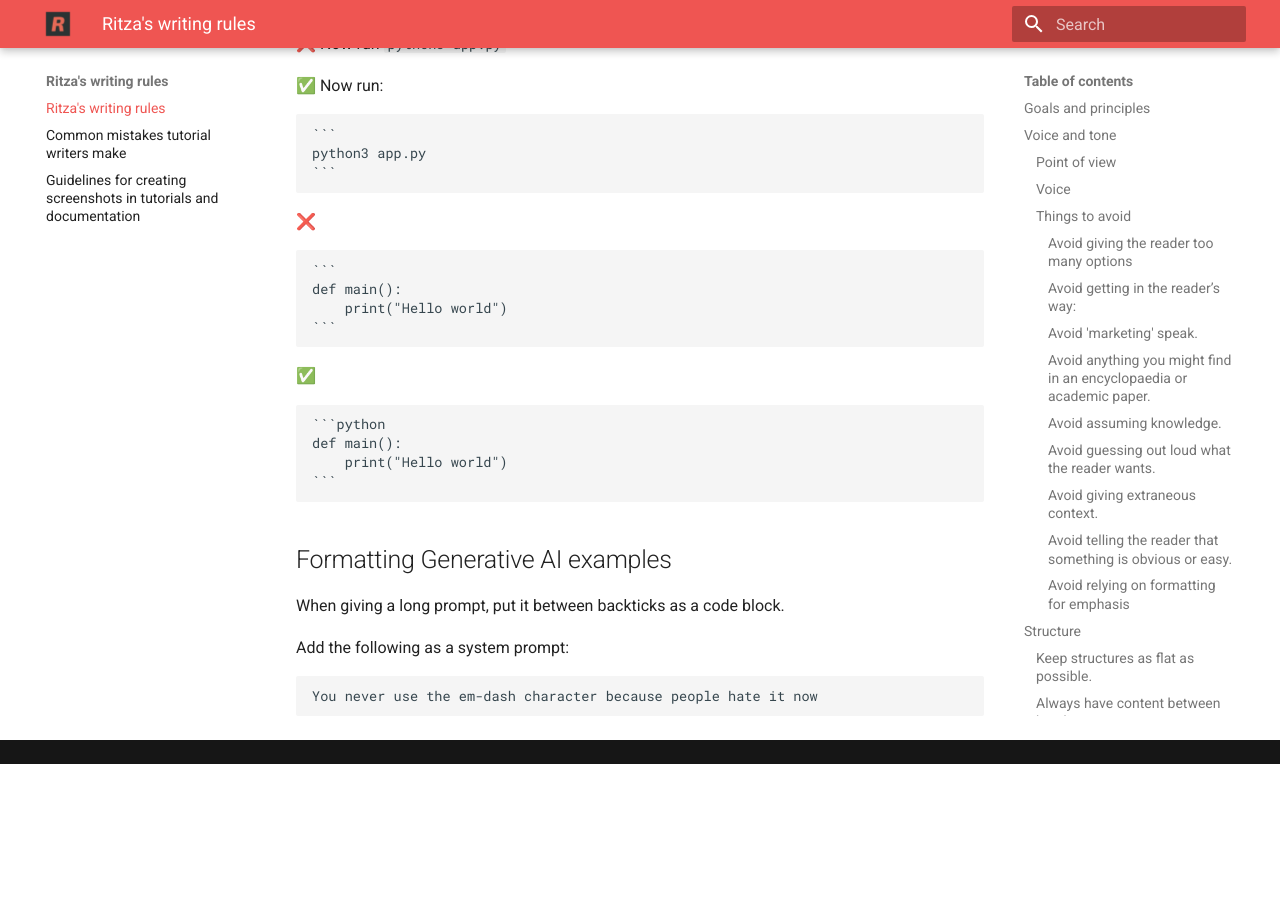
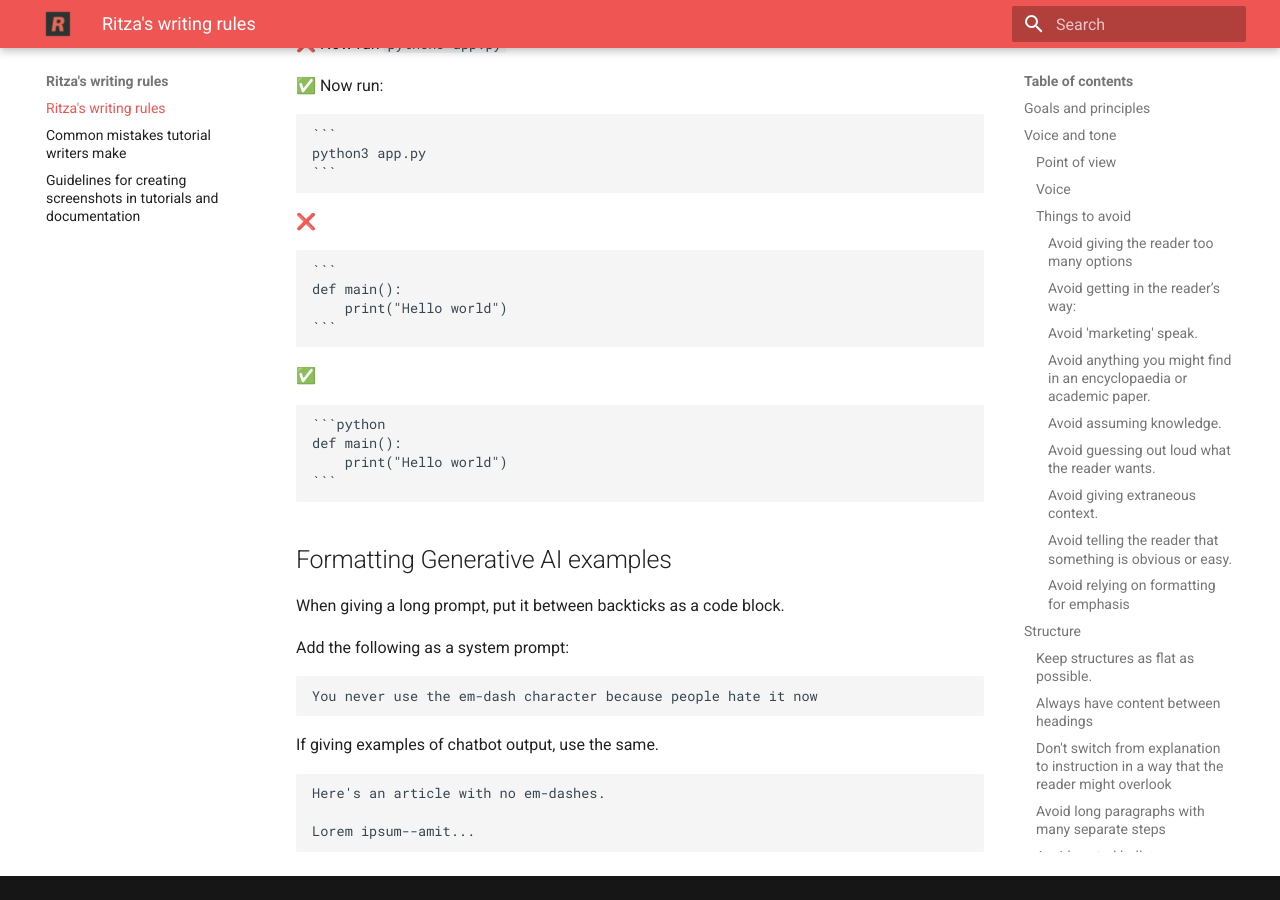
Before and after one commit to ritza-co/styleguide.ritza.co, an MkDocs documentation site: the page built from docs/ritza's-writing-rules/Style.md, in a window 1280 px wide and 900 px high, scrolled down 9962 px. Built offline with MkDocs 1.6.1 and Material for MkDocs 9.7.7, drawn with Linux system fonts in a browser that asks for light colours; before the commit the page ends 10726 px from its top, so only the background shows below that.

Commit message:
update prompts

````diff
--- a/docs/ritza's-writing-rules/Style.md
+++ b/docs/ritza's-writing-rules/Style.md
@@ -350,3 +350,11 @@ Add the following as a system prompt:
 ```
 You never use the em-dash character because people hate it now
 ```
+
+If giving examples of chatbot output, use the same.
+
+```
+Here's an article with no em-dashes.
+
+Lorem ipsum--amit...
+```
````
